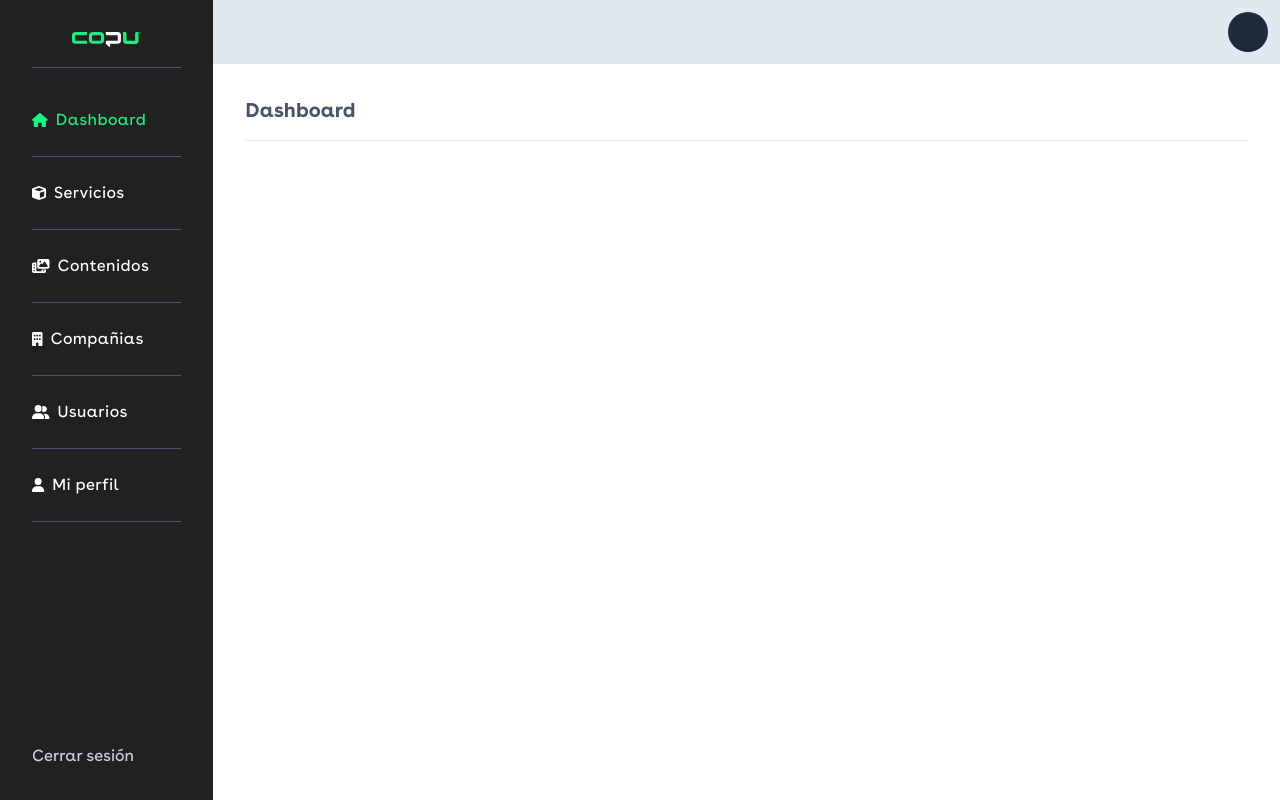
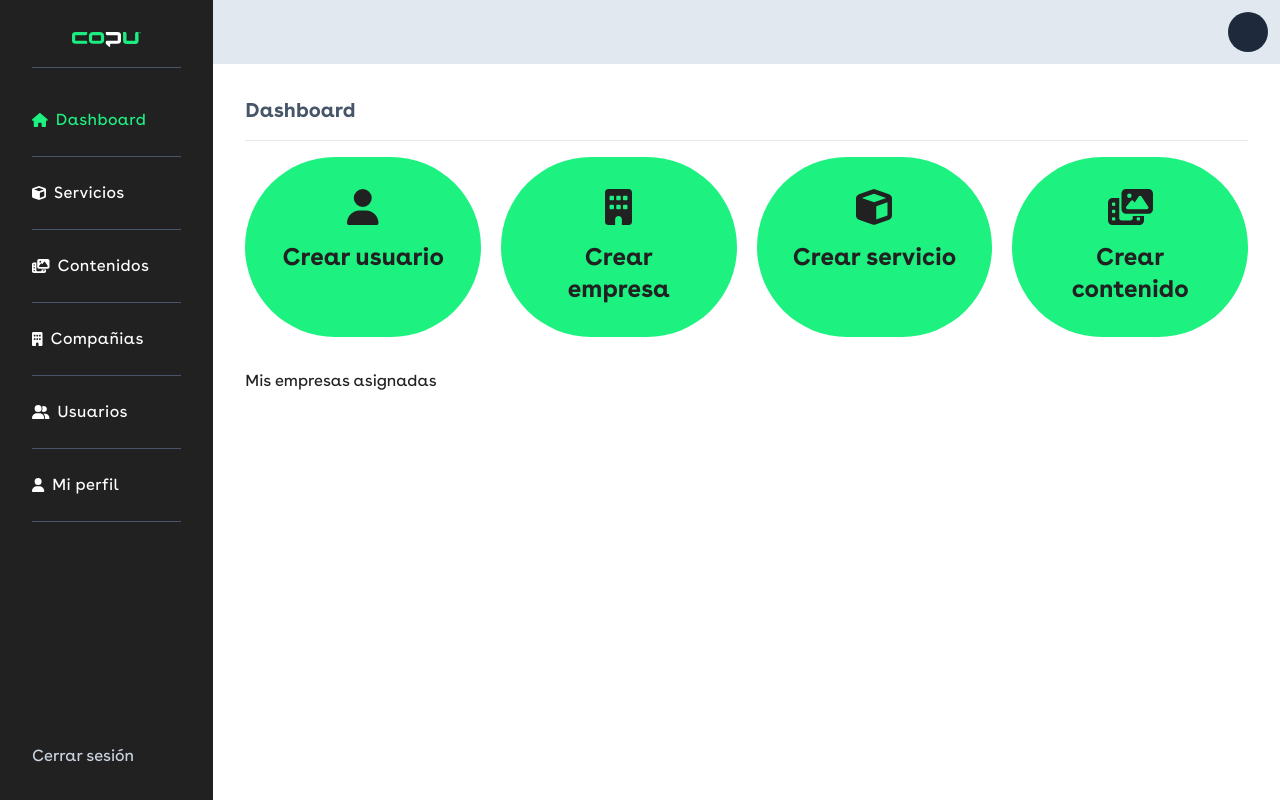
Before and after one commit to Geniorama/app-copu-estatus, a Next.js app: page /dashboard in a window 1280 px wide. Built offline with nearby package versions, Linux system fonts and the light colour scheme.

Commit message:
feat: card action component

```diff
--- /dev/null
+++ b/src/app/components/CardAction/CardAction.tsx
@@ -0,0 +1,49 @@
+import { FontAwesomeIcon } from "@fortawesome/react-fontawesome";
+import {
+  faUser,
+  faBuilding,
+  faPhotoFilm,
+  faCube
+} from "@fortawesome/free-solid-svg-icons";
+
+interface CardActionProps {
+  title: string;
+  icon?: string;
+}
+
+const actionIcons = [
+  {
+    name: "user",
+    icon: faUser,
+  },
+
+  {
+    name: "company",
+    icon: faBuilding,
+  },
+
+  {
+    name: "service",
+    icon: faCube,
+  },
+
+  {
+    name: "content",
+    icon: faPhotoFilm,
+  },
+];
+
+export default function CardAction({ title, icon }: CardActionProps) {
+  return (
+    <div className="w-full cursor-pointer bg-cp-primary p-8 rounded-full hover:outline-3 hover:outline hover:outline-offset-1 outline-cp-primary text-center hover:bg-cp-dark hover:text-cp-primary transition">
+      {icon && (
+        <span className="text-4xl mb-4 inline-flex justify-center items-center ">
+          <FontAwesomeIcon
+            icon={actionIcons.find((item) => item.name === icon)?.icon || faUser}
+          />
+        </span>
+      )}
+      <h2 className="text-2xl font-bold">{title}</h2>
+    </div>
+  );
+}
--- a/src/app/views/Dashboard/Home.tsx
+++ b/src/app/views/Dashboard/Home.tsx
@@ -4,6 +4,7 @@ import { useSelector } from "react-redux"
 import { useEffect } from "react"
 import { RootState } from "@/app/store"
 import TitleSection from "@/app/utilities/ui/TitleSection"
+import CardAction from "@/app/components/CardAction/CardAction"
 
 export default function DashboardHome() {
   const {currentUser} = useSelector((state:RootState) => state.user)
@@ -20,6 +21,29 @@ export default function DashboardHome() {
         title="Dashboard"
       />
       <hr className="my-4" />
+
+      <div className="grid grid-cols-4 gap-5">
+        <CardAction
+          title="Crear usuario"
+          icon="user"
+        />
+        <CardAction
+          title="Crear empresa"
+          icon="company"
+        />
+        <CardAction
+          title="Crear servicio"
+          icon="service"
+        />
+        <CardAction
+          title="Crear contenido"
+          icon="content"
+        />
+      </div>
+
+      <div className="mt-8">
+        <h3>Mis empresas asignadas</h3>
+      </div>
     </div>
   )
 }
```
